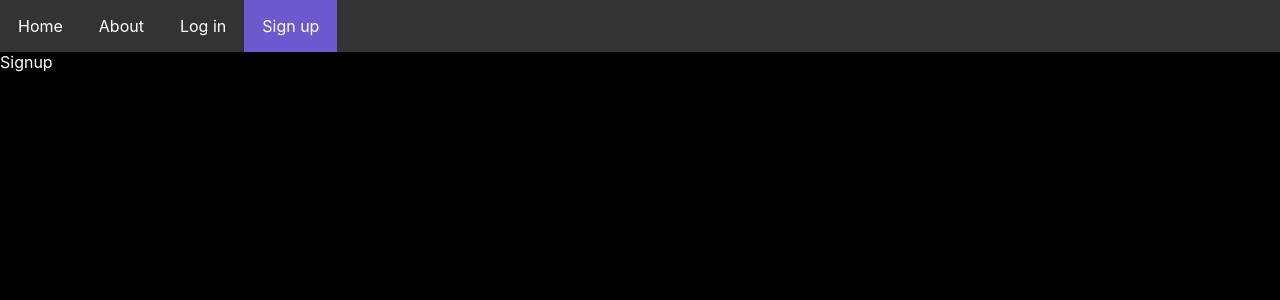
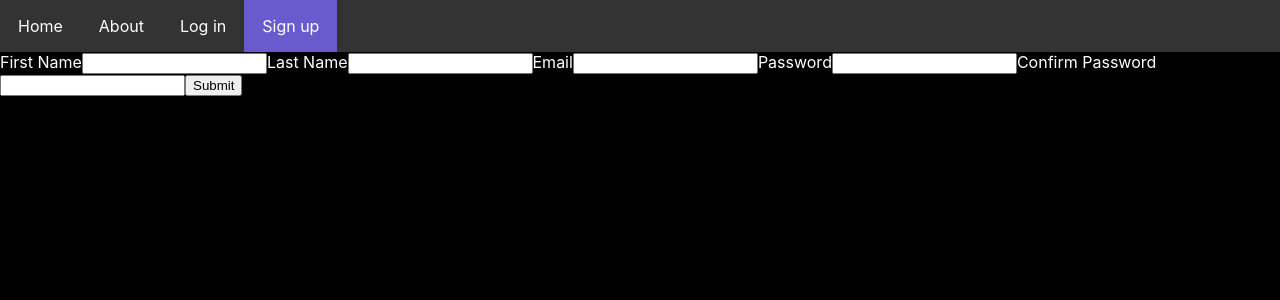
Before and after one commit to SohamShah20/DevDas_146, a React (Create React App) app in the folder client/: page /signup in a window 1280 px wide. Shown: the top 300 px of the page. Built offline with nearby package versions, Linux system fonts and the light colour scheme.

Commit message:
Login and Signup
-Login, Signup page
-Can logout if logged in
-Home becomes dashboard if logged in
-Routing

```diff
--- a/client/src/App.js
+++ b/client/src/App.js
@@ -1,5 +1,6 @@
 import logo from './logo.svg';
 import './App.css';
+import { useState } from "react";
 import { NavLink, Routes, Route, Link } from 'react-router-dom';
 import Navbar from './components/Navbar';
 import Home from './pages/Home';
@@ -7,18 +8,22 @@ import About from './pages/About';
 import Login from './pages/Login';
 import Signup from './pages/Signup';
 import Dashboard from './pages/Dashboard';
+import Logout from './pages/Logout';
 
 function App() {
+
+  const [loggedIn, setLoggedIn] = useState(false);
+
   return (
     <div>
-      <Navbar />
+      <Navbar loggedIn = {loggedIn} setLoggedIn = {setLoggedIn} />
 
       <Routes>
-        <Route path = "/" element = {<Home />} />
+        <Route path = "/" element = {loggedIn ? <Dashboard /> : <Home />} />
         <Route path = "/about" element = {<About />} />
-        <Route path = "/login" element = {<Login />} />
-        <Route path = "/signup" element = {<Signup />} />
-        <Route path = "/dashboard" element = {<Dashboard />} />
+        <Route path = "/login" element = {<Login setLoggedIn = {setLoggedIn} />} />
+        <Route path = "/signup" element = {<Signup setLoggedIn = {setLoggedIn} />} />
+        <Route path = "/logout" element = {<Logout setLoggedIn = {setLoggedIn} />} />
       </Routes>
     </div>
   );
--- /dev/null
+++ b/client/src/components/LoginForm.jsx
@@ -0,0 +1,45 @@
+import React from 'react';
+import './Form.css';
+import { useState } from "react";
+import { Link, useNavigate } from "react-router-dom";
+
+const LoginForm = (props) => {
+  const setLoggedIn = props.setLoggedIn;
+
+  const navigate = useNavigate();
+
+  const [formData, setFormData] = useState({
+    email: "",
+    password: "",
+  });
+
+  function changeHandler(event){
+    setFormData(
+      (prev) => (
+        {
+          ...prev,
+          [event.target.name]: event.target.value,
+        }
+    ));
+  }
+
+  function submitHandler(event){
+    event.preventDefault();
+    setLoggedIn(true);
+    navigate('/');
+  }
+
+  return (
+    <div>
+      <form onSubmit = {submitHandler}>
+        <label><p>Email</p></label>
+        <input type = "email" name = "email" required value={formData.email} onChange={changeHandler} />
+        <label><p>Password</p></label>
+        <input type = "password" name = "password" required value = {formData.password} onChange = {changeHandler} />
+        <button>Log in</button>
+      </form>
+    </div>
+  )
+}
+
+export default LoginForm;
--- a/client/src/components/Navbar.jsx
+++ b/client/src/components/Navbar.jsx
@@ -1,8 +1,12 @@
 import React from 'react';
 import './Navbar.css';
-import { NavLink } from 'react-router-dom';
+import { Link, NavLink } from 'react-router-dom';
 
-const Navbar = () => {
+const Navbar = (props) => {
+
+  const loggedIn = props.loggedIn;
+  const setLoggedIn = props.setLoggedIn;
+
   return (
     <div>
         <nav>
@@ -14,10 +18,13 @@ const Navbar = () => {
                     <NavLink to="/about">About</NavLink>
                 </li>
                 <li>
-                    <NavLink to="/login">Log in</NavLink>
+                    {loggedIn ? <></> : <NavLink to="/login">Log in</NavLink>}
                 </li>
                 <li>
-                    <NavLink to="signup">Sign up</NavLink>
+                    {loggedIn ? <></> : <NavLink to="/signup">Sign up</NavLink>}
+                </li>
+                <li>
+                    {loggedIn ? <Link to="/logout">Log Out</Link> : <></>}
                 </li>
             </ul>
         </nav>
--- /dev/null
+++ b/client/src/components/SignupForm.jsx
@@ -0,0 +1,49 @@
+import React from 'react';
+import './Form.css';
+import { useState } from "react";
+import { Link, useNavigate } from "react-router-dom";
+
+const SignupForm = (props) => {
+  const navigate = useNavigate();
+
+  const setLoggedIn = props.setLoggedIn;
+
+  const [signupData, setSignupData] = useState({
+    firstName: "",
+    lastName: "",
+    email: "",
+    password: "",
+    confirmPass: ""
+  })
+
+  function changeHandler(event){
+    setSignupData((prev)=>({...prev, [event.target.name]: event.target.value}));
+  }
+
+  function submitHandler(event){
+    event.preventDefault();
+    setLoggedIn(true);
+    console.log(signupData);
+    navigate('/');
+  }
+
+  return (
+    <div>
+        <form onSubmit = {submitHandler}>
+            <label>First Name</label>
+            <input type = "text" name = "firstName" required value = {signupData.firstName} onChange = {changeHandler} />
+            <label>Last Name</label>
+            <input type = "text" name = "lastName" required value = {signupData.lastName} onChange = {changeHandler} />
+            <label>Email</label>
+            <input type = "email" name = "email" required value = {signupData.email} onChange = {changeHandler} />
+            <label>Password</label>
+            <input type = "password" name = "password" required value = {signupData.password} onChange = {changeHandler} />
+            <label>Confirm Password</label>
+            <input type = "password" name = "confirmPass" required value = {signupData.confirmPass} onChange = {changeHandler} />
+            <button>Submit</button>
+        </form>
+    </div>
+  )
+}
+
+export default SignupForm;
--- a/client/src/pages/Login.jsx
+++ b/client/src/pages/Login.jsx
@@ -1,8 +1,12 @@
 import React from 'react';
+import LoginForm from '../components/LoginForm';
 
-const Login = () => {
+const Login = (props) => {
+
   return (
-    <div></div>
+    <div>
+      <LoginForm setLoggedIn = {props.setLoggedIn} />
+    </div>
   )
 }
 
--- /dev/null
+++ b/client/src/pages/Logout.jsx
@@ -0,0 +1,21 @@
+import React from 'react';
+import { useNavigate } from "react-router-dom";
+
+const Logout = (props) => {
+  const setLoggedIn = props.setLoggedIn;
+  const navigate = useNavigate();
+
+  function logoutHandler(){
+    setLoggedIn(false);
+    navigate('/');
+  }
+
+  return (
+    <div>
+        <p>Are you sure?</p>
+        <button onClick = {logoutHandler}>Yes</button>
+    </div>
+  )
+}
+
+export default Logout;
--- a/client/src/pages/Signup.jsx
+++ b/client/src/pages/Signup.jsx
@@ -1,8 +1,11 @@
 import React from 'react';
+import SignupForm from '../components/SignupForm';
 
-const Signup = () => {
+const Signup = (props) => {
   return (
-    <div>Signup</div>
+    <div>
+      <SignupForm setLoggedIn = {props.setLoggedIn} />
+    </div>
   )
 }
 
```
Also changed, not shown: client/src/components/Form.css (added).
